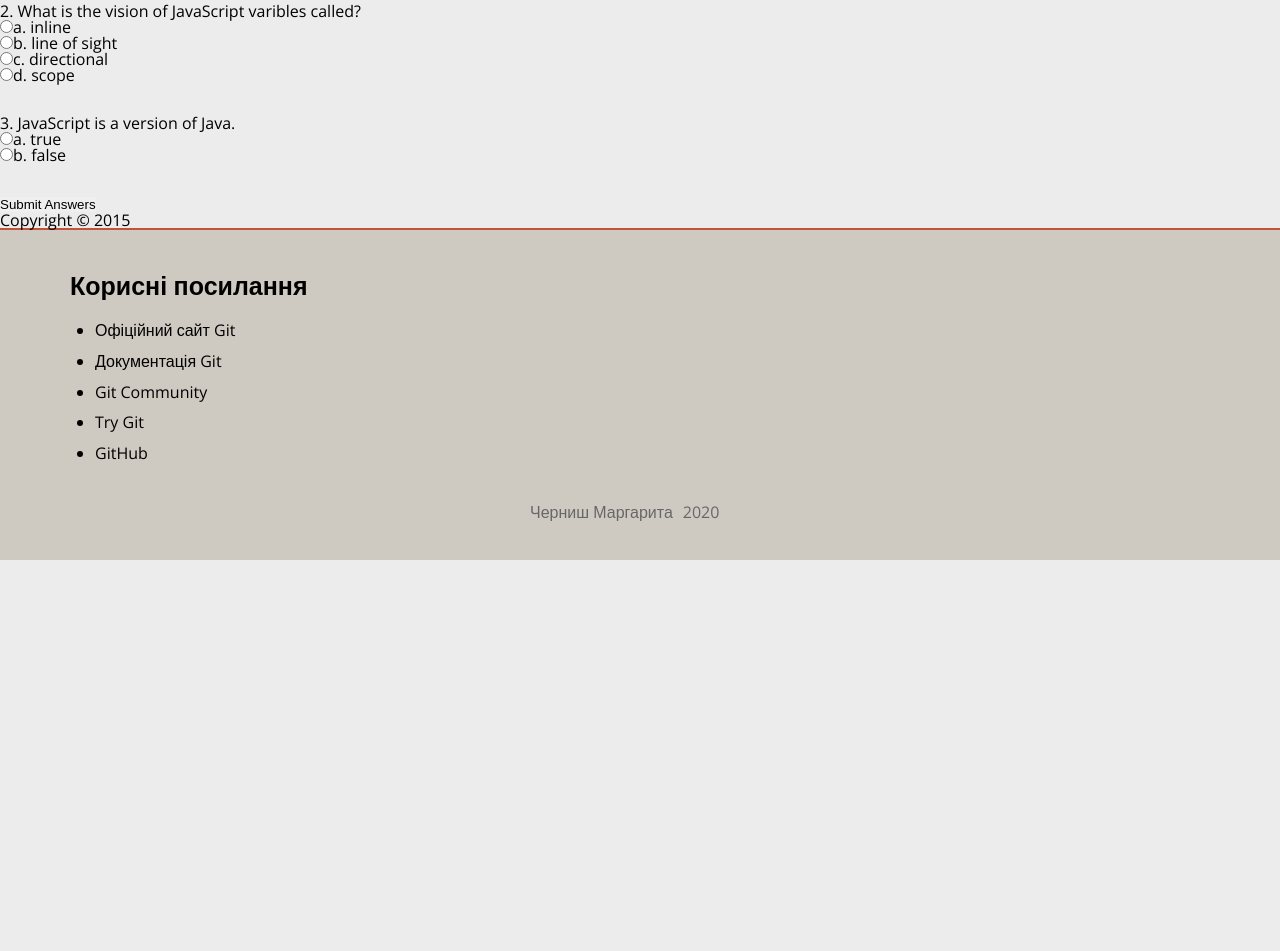
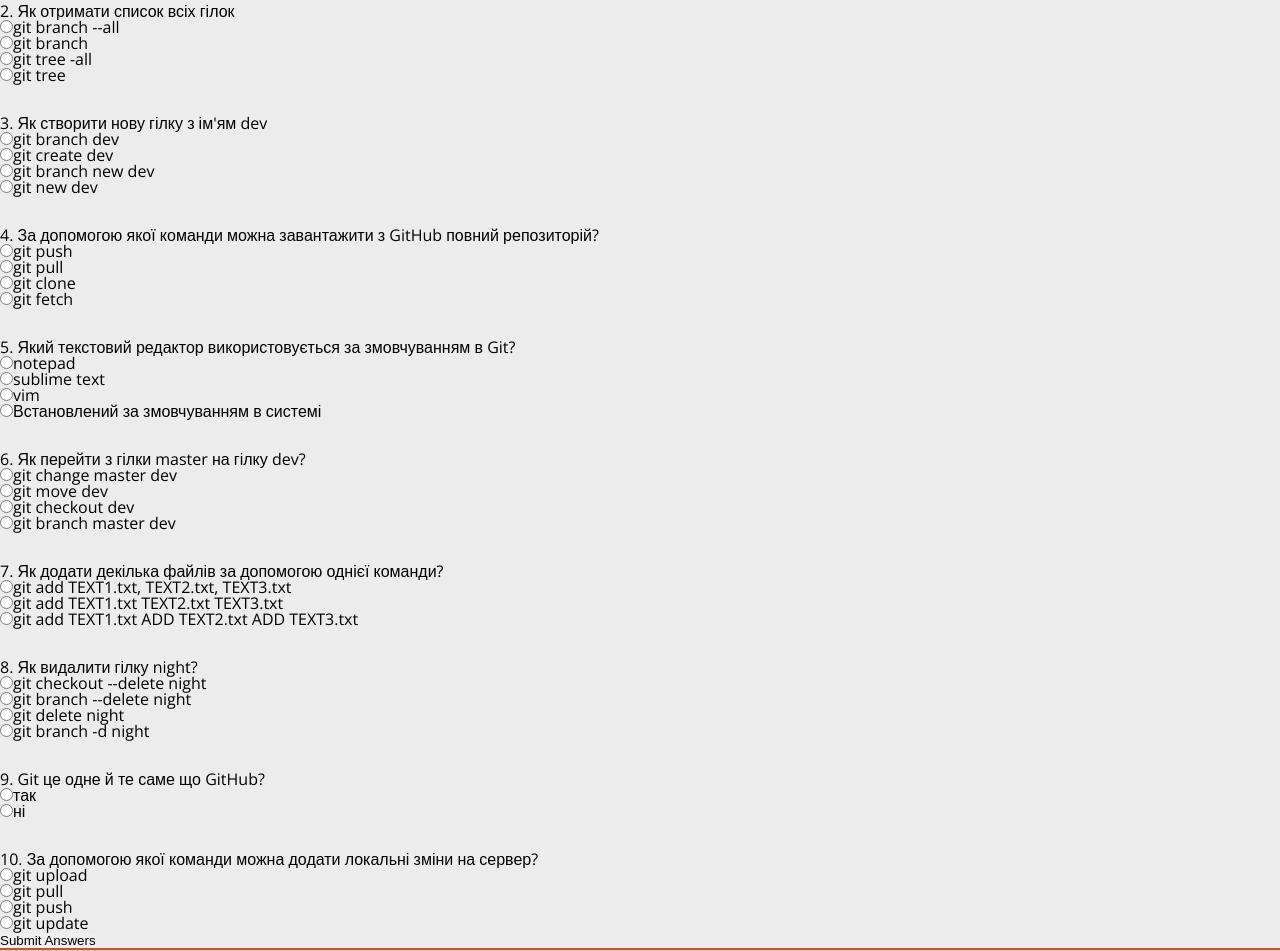
Before and after one commit to margarita666/E-course, a plain HTML site: page quiz.html in a window 1280 px wide. Shown: the part 409-1360 px from the top of the page. Before the commit the page ends 969 px from the top, so only its background shows below. Drawn offline with nearby package versions, Linux system fonts and the light colour scheme.

Commit message:
quiz funtionality added

```diff
--- a/js/main.js
+++ b/js/main.js
@@ -43,13 +43,21 @@
 })(jQuery);
 
 function submitAnswers() {
-  var total = 3;
+  var total = 10;
   var score = 0;
 
   //Get user input
   var q1 = document.forms['quizForm']['q1'].value;
   var q2 = document.forms['quizForm']['q2'].value;
   var q3 = document.forms['quizForm']['q3'].value;
+  var q4 = document.forms['quizForm']['q4'].value;
+  var q5 = document.forms['quizForm']['q5'].value;
+  var q6 = document.forms['quizForm']['q6'].value;
+  var q7 = document.forms['quizForm']['q7'].value;
+  var q8 = document.forms['quizForm']['q8'].value;
+  var q9 = document.forms['quizForm']['q9'].value;
+  var q10 = document.forms['quizForm']['q10'].value;
+
 
   // Validation
   for(var i = 1; i <= total; i++) {
@@ -60,7 +68,7 @@ function submitAnswers() {
   }
 
   // Set correct answers
-  var answers = ["b","d","b"];
+  var answers = ["c","b","a","c","d","c","b","d","b","c"];
 
   for(var i = 1; i <= total; i++) {
     // Check answers
--- a/quiz.html
+++ b/quiz.html
@@ -46,34 +46,80 @@
       <h1>Simple JavaScript Quiz</h1>
       <p>Test your knowledge in <strong>JavaScript Fundamentals</strong></p>
     </header>
-    <section>
-      <div id="results"></div>
+    <section class="questions">
+
+
         <form name="quizForm" onsubmit="return submitAnswers()">
-        <h3>1. In which HTML element do we put in JavaScript code?</h3>
-        <input type="radio" name="q1" value="a" id="q1a">a. &lt;js&gt;<br>
-        <input type="radio" name="q1" value="b" id="q1b">b. &lt;script&gt;<br>
-        <input type="radio" name="q1" value="c" id="q1c">c. &lt;body&gt;<br>
-        <input type="radio" name="q1" value="d" id="q1d">d. &lt;link&gt;<br>
+          <h3>1. Як створити репозиторій git для проекту?</h3>
+          <input type="radio" name="q1" value="a" id="q1a">git repository --new<br>
+          <input type="radio" name="q1" value="b" id="q1b">git new<br>
+          <input type="radio" name="q1" value="c" id="q1c">git init<br>
+          <input type="radio" name="q1" value="d" id="q1d">git create<br>
 
           <br><br>
-        <h3>2. What is the vision of JavaScript varibles called?</h3>
-        <input type="radio" name="q2" value="a" id="q2a">a. inline<br>
-        <input type="radio" name="q2" value="b" id="q2b">b. line of sight<br>
-        <input type="radio" name="q2" value="c" id="q2c">c. directional<br>
-        <input type="radio" name="q2" value="d" id="q2d">d. scope<br>
+          <h3>2. Як отримати список всіх гілок</h3>
+          <input type="radio" name="q2" value="a" id="q2a">git branch --all<br>
+          <input type="radio" name="q2" value="b" id="q2b">git branch<br>
+          <input type="radio" name="q2" value="c" id="q2c">git tree -all<br>
+          <input type="radio" name="q2" value="d" id="q2d">git tree<br>
 
           <br><br>
-        <h3>3. JavaScript is a version of Java.</h3>
-        <input type="radio" name="q3" value="a" id="q3a">a. true<br>
-        <input type="radio" name="q3" value="b" id="q3b">b. false<br>
+          <h3>3. Як створити нову гілку з ім'ям dev</h3>
+          <input type="radio" name="q3" value="a" id="q3a">git branch dev<br>
+          <input type="radio" name="q3" value="b" id="q3b">git create dev<br>
+          <input type="radio" name="q3" value="c" id="q3c">git branch new dev<br>
+          <input type="radio" name="q3" value="d" id="q3d">git new dev<br>
 
           <br><br>
+          <h3>4. За допомогою якої команди можна завантажити з GitHub повний репозиторій? </h3>
+          <input type="radio" name="q4" value="a" id="q4a">git push<br>
+          <input type="radio" name="q4" value="b" id="q4b">git pull<br>
+          <input type="radio" name="q4" value="c" id="q4c">git clone<br>
+          <input type="radio" name="q4" value="d" id="q4d">git fetch<br>
+
+          <br><br>
+          <h3>5. Який текстовий редактор використовується за змовчуванням в Git? </h3>
+          <input type="radio" name="q5" value="a" id="q5a">notepad<br>
+          <input type="radio" name="q5" value="b" id="q5b">sublime text<br>
+          <input type="radio" name="q5" value="c" id="q5c">vim<br>
+          <input type="radio" name="q5" value="d" id="q5d">Встановлений за змовчуванням в системі<br>
+
+          <br><br>
+          <h3>6. Як перейти з гілки master на гілку dev? </h3>
+          <input type="radio" name="q6" value="a" id="q6a">git change master dev<br>
+          <input type="radio" name="q6" value="b" id="q6b">git move dev<br>
+          <input type="radio" name="q6" value="c" id="q6c">git checkout dev<br>
+          <input type="radio" name="q6" value="d" id="q6d">git branch master dev<br>
+
+          <br><br>
+          <h3>7. Як додати декілька файлів за допомогою однієї команди? </h3>
+          <input type="radio" name="q7" value="a" id="q7a">git add TEXT1.txt, TEXT2.txt, TEXT3.txt<br>
+          <input type="radio" name="q7" value="b" id="q7b">git add TEXT1.txt TEXT2.txt TEXT3.txt<br>
+          <input type="radio" name="q7" value="c" id="q7c">git add TEXT1.txt ADD TEXT2.txt ADD TEXT3.txt<br>
+
+          <br><br>
+          <h3>8. Як видалити гілку night? </h3>
+          <input type="radio" name="q8" value="a" id="q8a">git checkout --delete night<br>
+          <input type="radio" name="q8" value="b" id="q8b">git branch --delete night<br>
+          <input type="radio" name="q8" value="c" id="q8c">git delete night<br>
+          <input type="radio" name="q8" value="d" id="q8d">git branch -d night<br>
+
+          <br><br>
+          <h3>9. Git це одне й те саме що GitHub? </h3>
+          <input type="radio" name="q9" value="a" id="q9a">так<br>
+          <input type="radio" name="q9" value="b" id="q9b">ні<br>
+
+          <br><br>
+          <h3>10. За допомогою якої команди можна додати локальні зміни на сервер? </h3>
+          <input type="radio" name="q10" value="a" id="q10a">git upload<br>
+          <input type="radio" name="q10" value="b" id="q10b">git pull<br>
+          <input type="radio" name="q10" value="c" id="q10c">git push<br>
+          <input type="radio" name="q10" value="d" id="q10d">git update<br>
+
+          <div id="results"></div>
           <input type="submit" value="Submit Answers">
         </form>
     </section>
-    <footer>
-      <p>Copyright &copy; 2015</p>
-    </footer>
   </div>
 </main>
 <footer class="footer">
```
Lines whose indentation alone changed are shown as unchanged.
